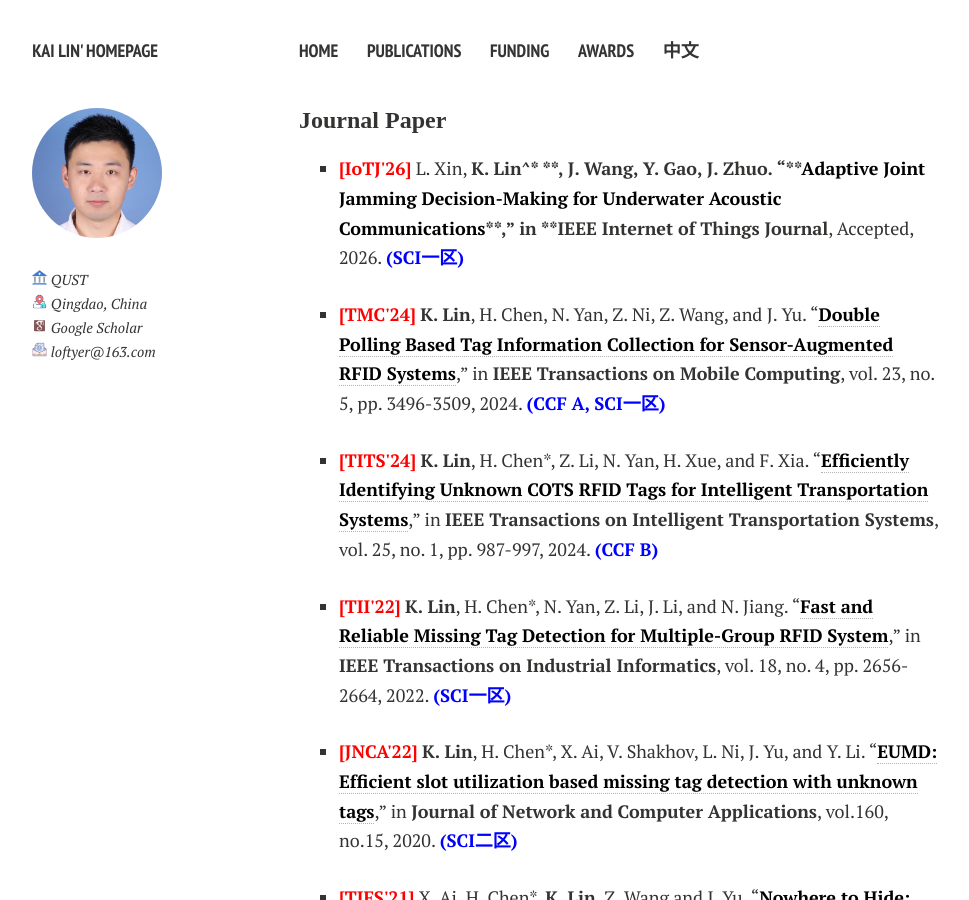
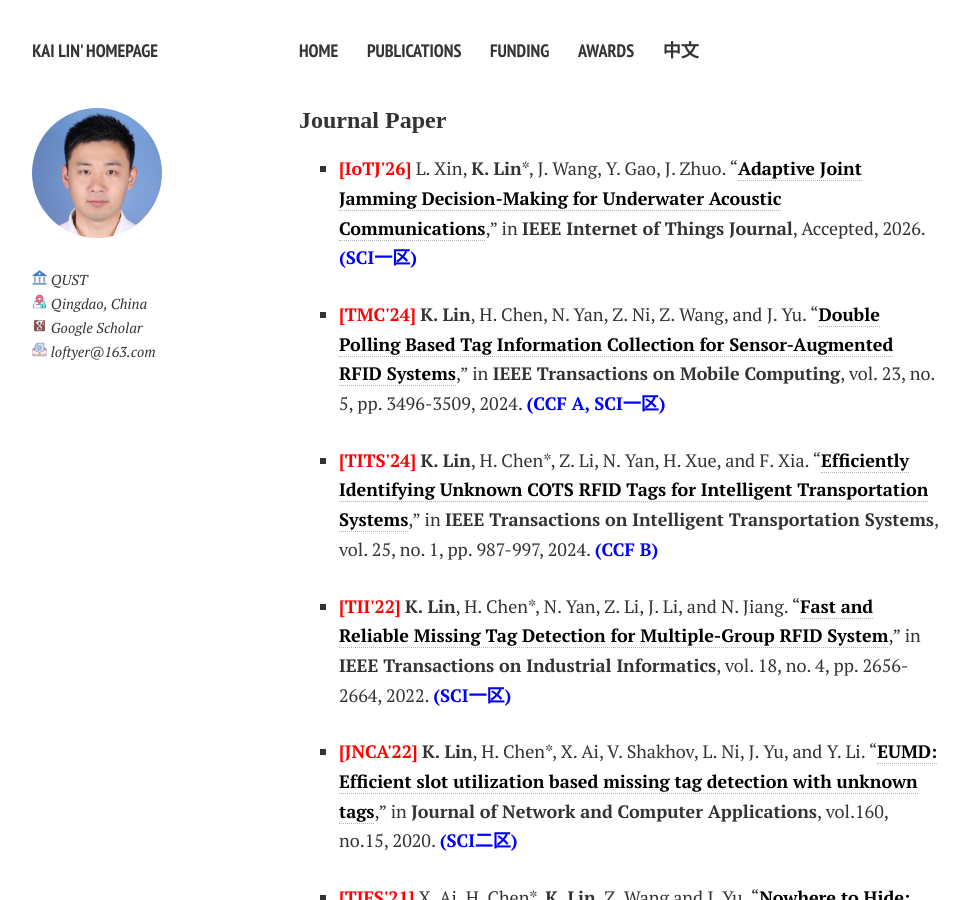
Before and after one commit to LoftyerLK/LoftyerLK.github.io, a Jekyll site: the page built from publications.md, in a window 1280 px wide and 900 px high. Shown: the whole window, without its empty margins (21-990 px from the left). Built offline with Jekyll 4.4.1, drawn with Linux system fonts in a browser that asks for light colours; nearby versions of some CDN libraries; comment, search, counter and statistics services are not loaded; a style sheet for code colours, icons or effects is not loaded.

Commit message:
Update publications.md

```diff
--- a/publications.md
+++ b/publications.md
@@ -10,7 +10,7 @@ title: Publications
 
 
 
- - **<font color= red>[IoTJ'26]</font>** L. Xin, **K. Lin^* **, J. Wang, Y. Gao, J. Zhuo. “[**<font color= BLACK>Adaptive Joint Jamming Decision-Making for Underwater Acoustic Communications</font>**](https://ieeexplore.ieee.org/document//),” in **IEEE Internet of Things Journal**, Accepted, 2026. **<font color= blue>(SCI一区)</font>**
+ - **<font color= red>[IoTJ'26]</font>** L. Xin, **K. Lin***, J. Wang, Y. Gao, J. Zhuo. “[**<font color= BLACK>Adaptive Joint Jamming Decision-Making for Underwater Acoustic Communications</font>**](https://ieeexplore.ieee.org/document//),” in **IEEE Internet of Things Journal**, Accepted, 2026. **<font color= blue>(SCI一区)</font>**
 
  - **<font color= red>[TMC'24]</font>** **K. Lin**, H. Chen, N. Yan, Z. Ni, Z. Wang, and J. Yu. “[**<font color= BLACK>Double Polling Based Tag Information Collection for Sensor-Augmented RFID Systems</font>**](https://ieeexplore.ieee.org/document/10129835/),” in **IEEE Transactions on Mobile Computing**, vol. 23, no. 5, pp. 3496-3509, 2024. **<font color= blue>(CCF A, SCI一区)</font>**
 
```
